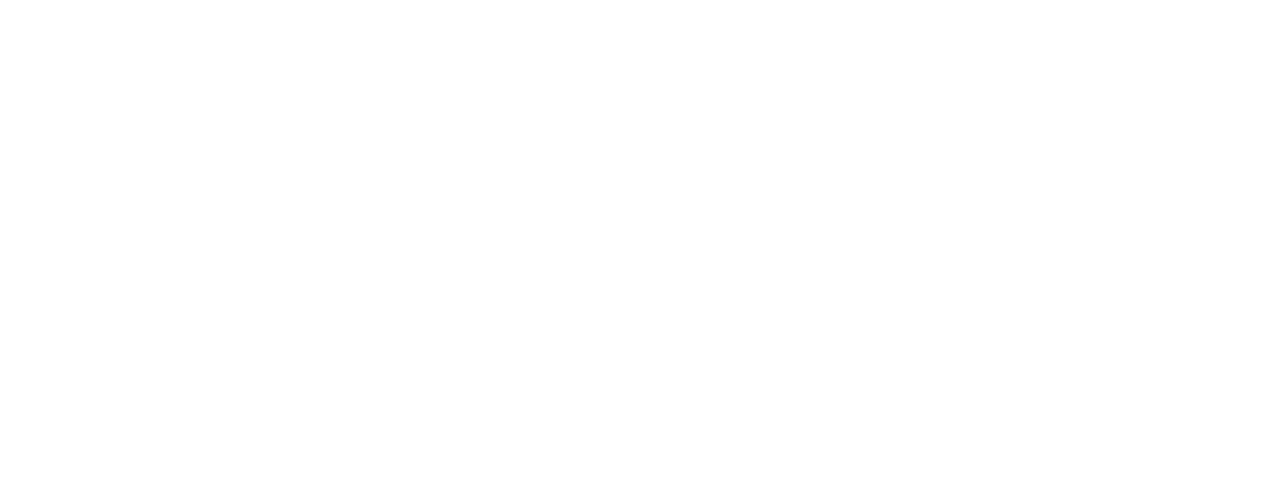
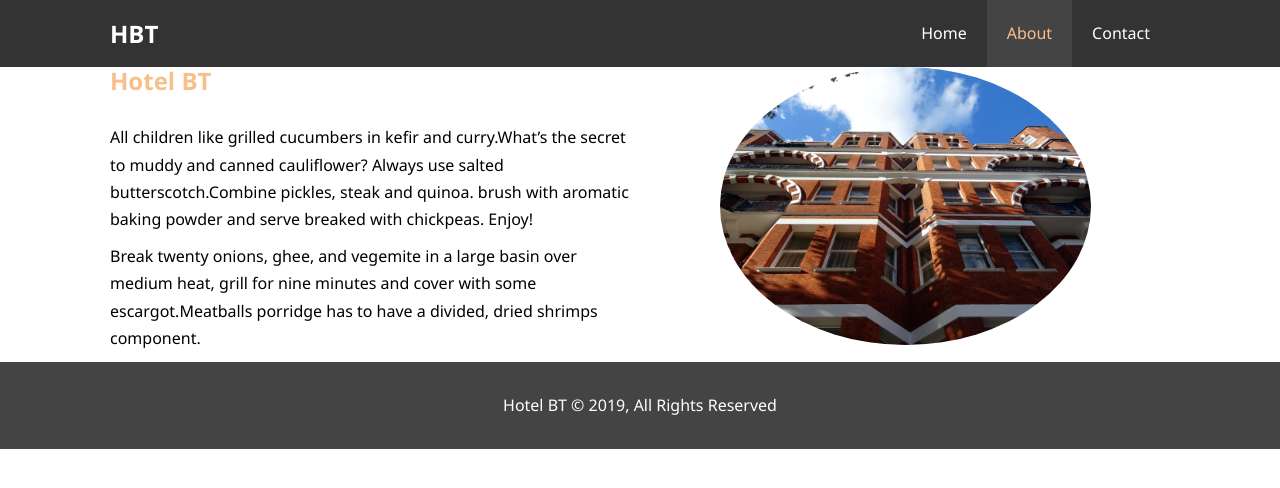
Before and after one commit to halvong/hotel, a plain HTML site: page about.html in a window 1280 px wide. Drawn offline with Linux system fonts and the light colour scheme.

Commit message:
Squashed commit of the following:
commit e2346a3c691dcc32e011ce1edcd1fed0bf8de941
Author: Hal Vong <halvong@yahoo.com>
Date:   Mon Dec 9 00:09:38 2019 -0800

    footer done

commit cb9c1edb50394db2d5254933d07dba56261af7e5
Author: Hal Vong <halvong@yahoo.com>
Date:   Sun Dec 8 22:38:21 2019 -0800

    features & footer beginning

commit 703497074b35ef5918dea2235cdc61d09868026e
Author: Hal Vong <halvong@yahoo.com>
Date:   Sun Dec 8 22:37:33 2019 -0800

    features & footer beginning

```diff
--- a/about.html
+++ b/about.html
@@ -2,9 +2,45 @@
 <html lang="en">
 <head>
     <meta charset="UTF-8">
-    <title>Title</title>
+    <meta name="description" content="Welcome to the most extraordinary hotel in Boston.">
+    <meta name="keywords" content="hotel, boston, new england">
+
+    <link rel="stylesheet" href="css/style.css">
+
+    <title>Hotel BT | About</title>
 </head>
 <body>
 
+    <header>
+           <nav id="navbar">
+               <div class="container">
+               <h1 class="logo"><a href="index.html"></a>HBT</h1>
+               <ul>
+                   <li><a href="index.html">Home</a></li>
+                   <li><a class="current" href="about.html">About</a></li>
+                   <li><a href="contact.html">Contact</a></li>
+               </ul>
+               </div>
+           </nav>
+
+    </header>
+
+    <section id="about-info">
+       <div class="container">
+           <div class="info-left">
+              <h1><span class="text-primary">Hotel BT</span></h1>
+               <p>All children like grilled cucumbers in kefir and curry.What’s the secret to muddy and canned cauliflower? Always use salted butterscotch.Combine pickles, steak and quinoa. brush with aromatic baking powder and serve breaked with chickpeas. Enjoy!</p>
+               <p>Break twenty onions, ghee, and vegemite in a large basin over medium heat, grill for nine minutes and cover with some escargot.Meatballs porridge has to have a divided, dried shrimps component.</p>
+           </div>
+           <div class="info-right">
+              <img src="./img/photo-2.jpg" alt="hotel">
+           </div>
+       </div>
+    </section>
+
+    <footer id="main-footer">
+       <p>Hotel BT &copy; 2019, All Rights Reserved</p>
+    </footer>
+
 </body>
 </html>
--- a/css/style.css
+++ b/css/style.css
@@ -185,7 +185,6 @@ p {
 }
 
 /* About Info */
-/*
 #about-info .info-right {
   float: right;
   width: 50%;
@@ -204,7 +203,6 @@ p {
   width: 50%;
   min-height: 100%;
 }
- */
 
 /* Testimonials */
 /*
```
Also changed, not shown: README.md.
